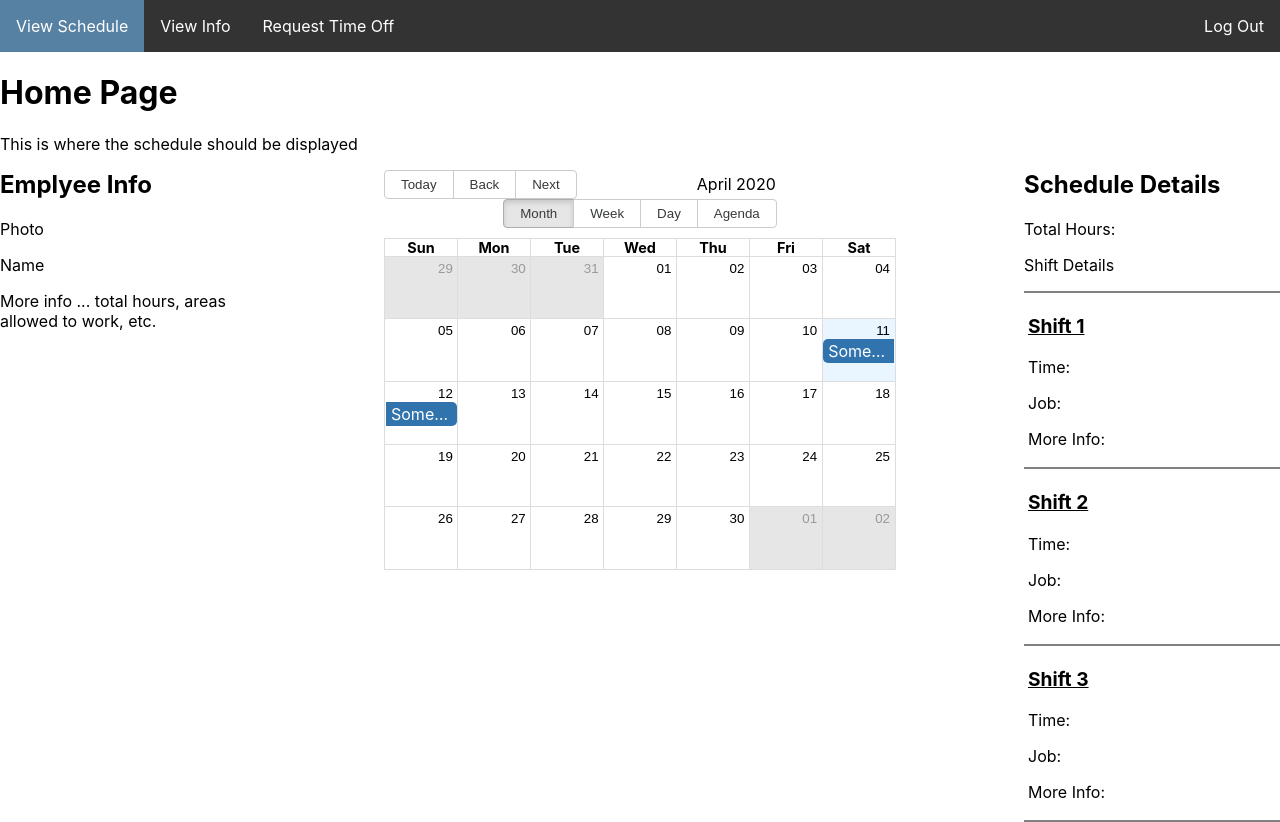
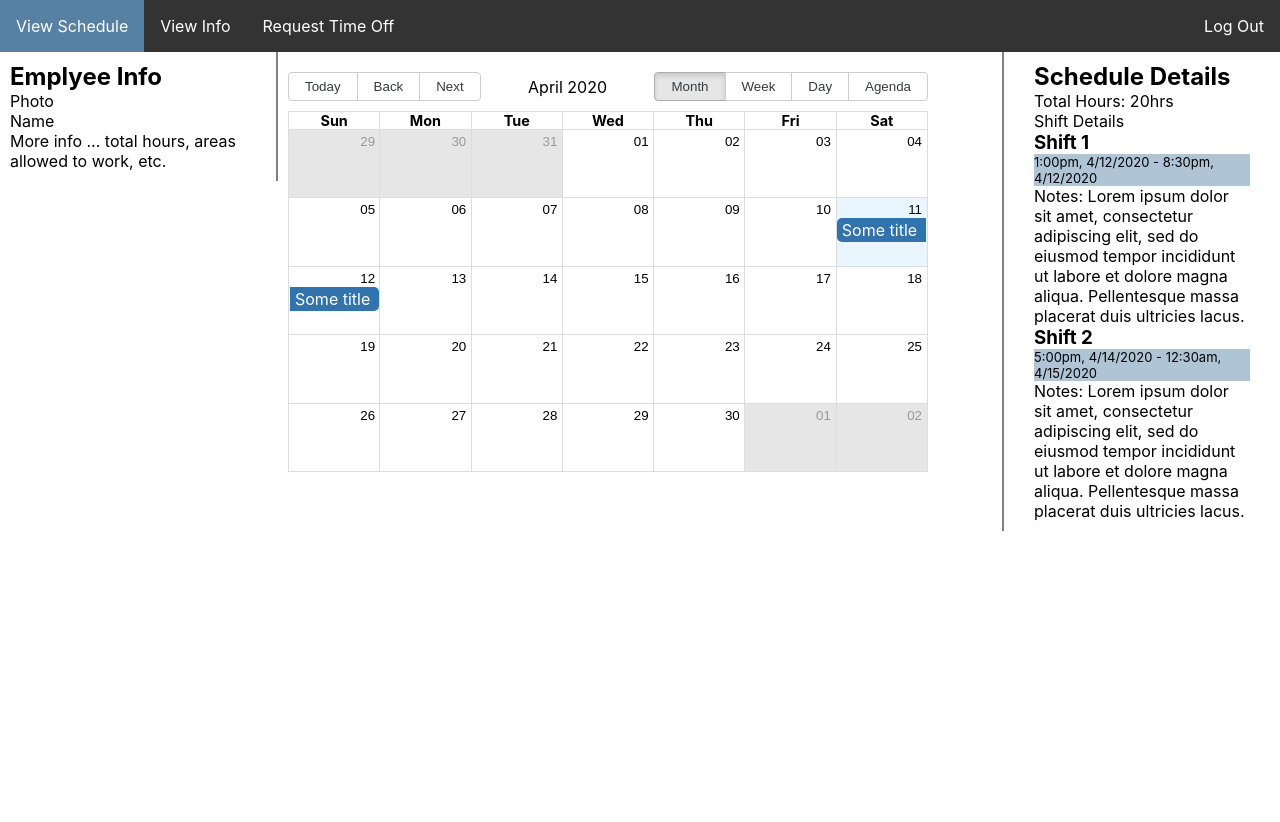
Before and after one commit to LankeyBoard/SimpleSchedule, a React (Create React App) app in the folder employee/: page / in a window 1280 px wide. After the commit the page ends 800 px from the top, so only its background shows below. Built offline with nearby package versions, Linux system fonts and the light colour scheme.

Commit message:
updated to generate shifts based on an input file.

```diff
--- a/employee/src/App.css
+++ b/employee/src/App.css
@@ -1,9 +1,39 @@
+html, body{
+  height: 100%;
+
+  display: flex;
+  flex-direction: column;
+}
+
+body > * {
+  flex-shrink: 0;
+}
+*{
+  padding: 0;
+  margin: 0;
+}
+#root{
+  flex-grow: 1;
+  display:flex;
+}
+div.App{
+  flex-grow: 1;
+  height: inherit;
+
+}
+nav {
+  position: -webkit-sticky;
+  position: sticky;
+  top:0;
+  z-index: 100;
+}
 ul.nav {
   list-style-type: none;
   margin: 0;
   padding: 0;
   overflow: hidden;
   background-color: #333333;
+
 }
 li.logout{
   float:right
@@ -31,20 +61,32 @@ li.logout a:hover {
 }
 
 div.focus {
-  width: 40%;
+  width: 50%;
+  float: left;
   margin: auto;
-
+  padding-top: 20px;
 }
 
 div.left_sidebar {
+  padding: 10px 10px;
+  margin-right: 10px;
   width: 20%;
   float: left;
+  border-right: 2px solid grey;
+  flex-grow: 1;
 }
 
 
 div.right_sidebar {
+  padding: 10px 10px;
+  margin-left: 10px;
   width: 20%;
   float: right;
+  border-left: 2px solid grey;
+  flex-grow: 1;
+}
+div.right_sidebar div{
+  margin: 0px 20px;
 }
 
 ul.Shift_Details{
@@ -66,3 +108,29 @@ ul.Shift_Details li h3{
 h2{
   margin-top: 0;
 }
+p.shiftTime{
+  font-size: small;
+  background-color: #afc5d6;
+}
+
+/* #### Mobile Phones Portrait #### */
+@media screen and (max-device-width: 480px) and (orientation: portrait){
+  div.focus{
+    width: 90%;
+    float: none;
+  }
+
+  div.left_sidebar{
+    width: 90%;
+    float: none;
+    margin: auto;
+  }
+  div.right_sidebar{
+    width: 90%;
+    float: none;
+    margin: auto;
+  }
+  div.rbc-calendar{
+    width: inherit;
+  }
+}
--- a/employee/src/components/Schedule-Details.js
+++ b/employee/src/components/Schedule-Details.js
@@ -1,30 +1,27 @@
 import React from 'react';
+import Shift from './Schedule-Event';
+import shifts from '../shifts';
 
 const ScheduleDetail = () => (
+
     <>
     <h2>Schedule Details</h2>
-    <p>Total Hours: </p>
+    <p>Total Hours: 20hrs</p>
     <p>Shift Details</p>
-    <ul className="Shift_Details">
-        <li>
-            <h3>Shift 1</h3>
-            <p>Time: </p>
-            <p>Job: </p>
-            <p>More Info: </p>
-        </li>
-        <li>
-            <h3>Shift 2</h3>
-            <p>Time: </p>
-            <p>Job: </p>
-            <p>More Info: </p>
-        </li>
-        <li>
-            <h3>Shift 3</h3>
-            <p>Time: </p>
-            <p>Job: </p>
-            <p>More Info: </p>
-        </li>
-    </ul>
+
+    {shifts.map(
+        (shift, i) =>
+            <Shift
+                key={i}
+                title={shift.title}
+                startTime={shift.startTime}
+                endTime={shift.endTime}
+                startDate={shift.startDate}
+                endDate={shift.endDate}
+                desc={shift.desc}
+                />
+    )}
+
     </>
 );
 
--- /dev/null
+++ b/employee/src/components/Schedule-Event.js
@@ -0,0 +1,13 @@
+import React from 'react';
+
+const Shift = ({title, startTime, endTime, startDate, endDate, desc}) => {
+	return (
+		<section>
+            <h3>{title}</h3>
+            <p className="shiftTime">{startTime}, {startDate} - {endTime}, {endDate} </p>
+            <p>Notes: {desc}</p>
+		</section>
+	)
+}
+
+export default Shift;
--- a/employee/src/pages/HomePage.js
+++ b/employee/src/pages/HomePage.js
@@ -7,13 +7,13 @@ import ScheduleDetail from '../components/Schedule-Details';
 
 const HomePage = () => (
     <>
-    <h1>Home Page</h1>
-    <p>This is where the schedule should be displayed</p>
     <div className = "left_sidebar">
         <EmployeeInfo/>
     </div>
     <div className = 'right_sidebar'>
+        <div>
         <ScheduleDetail />
+        </div>
     </div>
     <div className="focus">
         <Cal events = {events}/>
--- /dev/null
+++ b/employee/src/shifts.js
@@ -0,0 +1,21 @@
+const shifts = [
+    {
+        title: "Shift 1",
+        startTime: "1:00pm",
+        endTime: "8:30pm",
+        startDate: "4/12/2020",
+        endDate: "4/12/2020",
+        desc: "Lorem ipsum dolor sit amet, consectetur adipiscing elit, sed do eiusmod tempor incididunt ut labore et dolore magna aliqua. Pellentesque massa placerat duis ultricies lacus."
+    },
+    {
+        title: "Shift 2",
+        startTime: "5:00pm",
+        endTime: "12:30am",
+        startDate: "4/14/2020",
+        endDate: "4/15/2020",
+        desc: "Lorem ipsum dolor sit amet, consectetur adipiscing elit, sed do eiusmod tempor incididunt ut labore et dolore magna aliqua. Pellentesque massa placerat duis ultricies lacus."
+    },
+
+];
+
+export default shifts;
```
